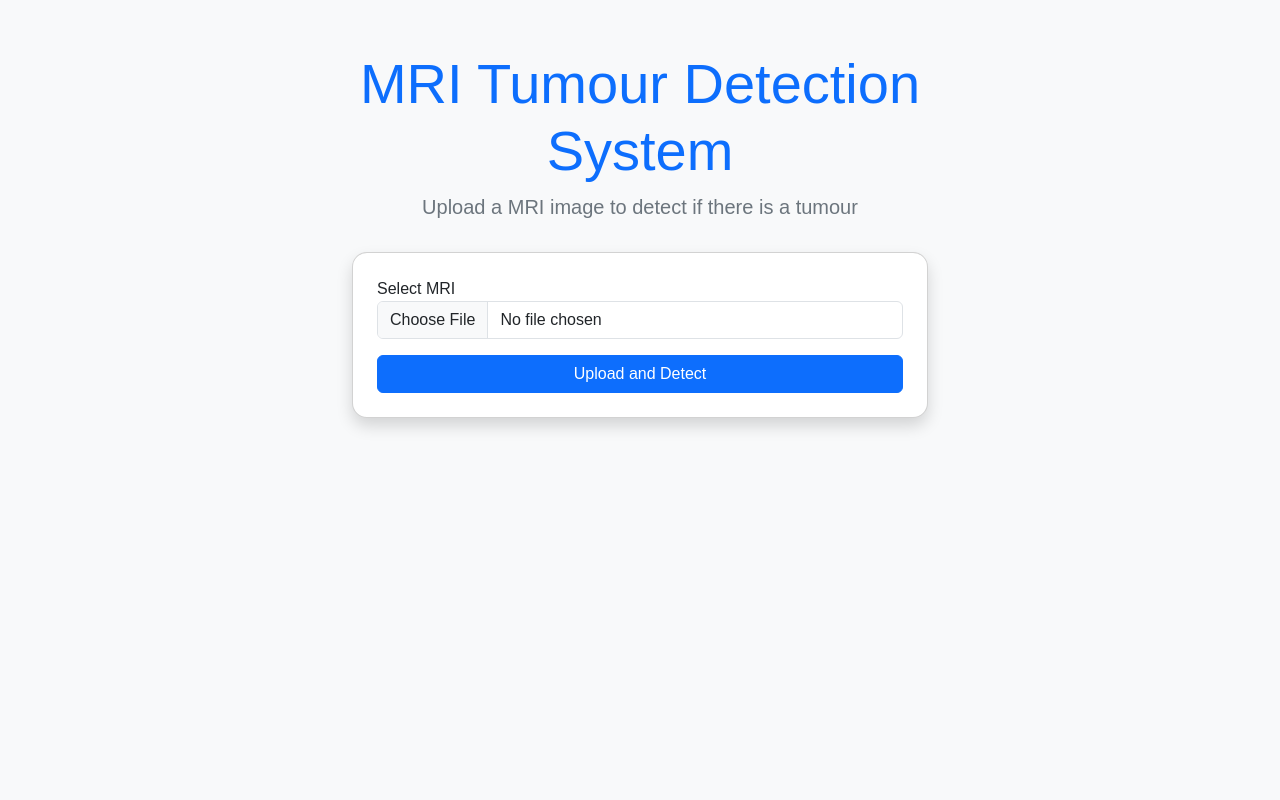
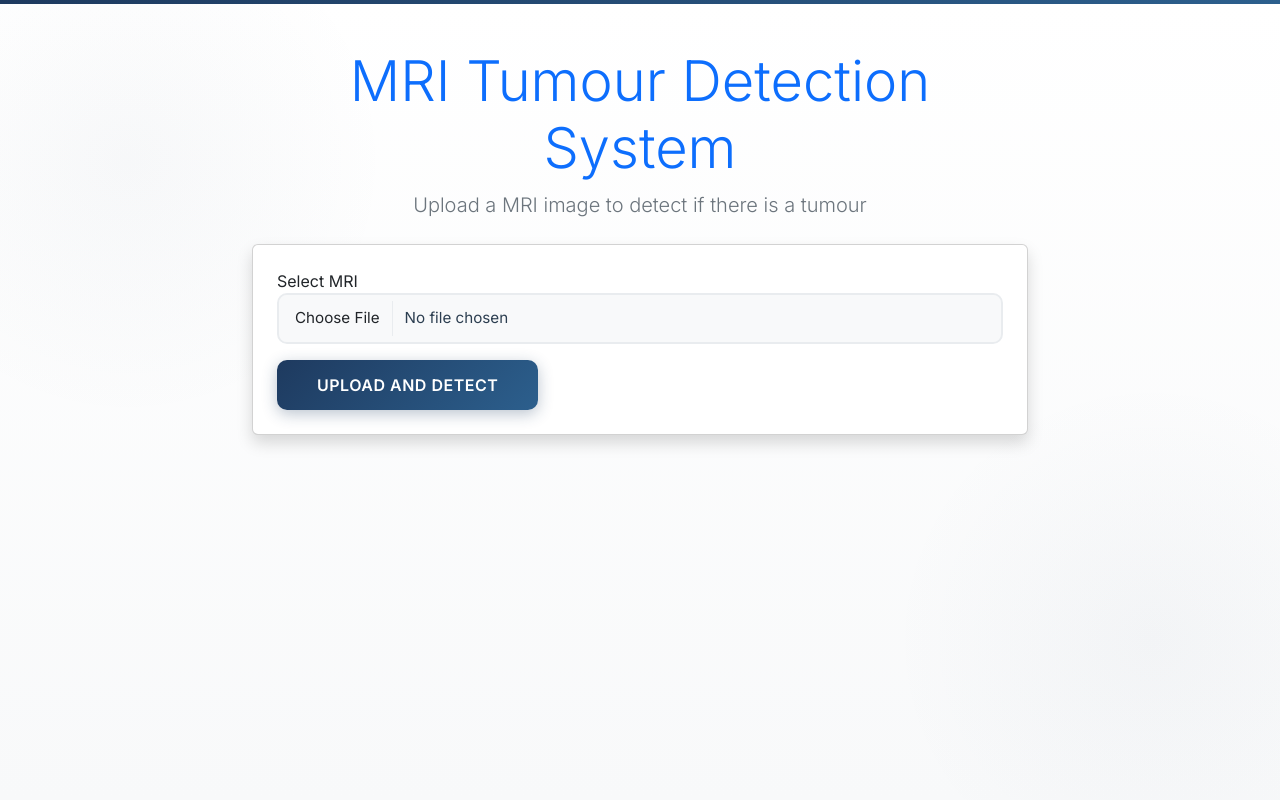
Before and after one commit to manash5/Brain-Tumor-Detector, a Flask app: page / in a window 1280 px wide. Run offline with Flask 3, Linux system fonts and the light colour scheme.

Commit message:
made minor design changes

```diff
--- /dev/null
+++ b/static/style.css
@@ -0,0 +1,274 @@
+/* Import modern font */
+@import url('https://fonts.googleapis.com/css2?family=Inter:wght@300;400;500;600;700&display=swap');
+
+/* Root Variables - White & Navy Blue Theme */
+:root {
+    --primary-navy: #1e3a5f;
+    --secondary-navy: #2c5f8d;
+    --accent-navy: #0f2642;
+    --light-gray: #f8f9fa;
+    --medium-gray: #e9ecef;
+    --success-color: #28a745;
+    --text-dark: #2c3e50;
+    --text-muted: #6c757d;
+    --card-shadow: 0 8px 30px rgba(30, 58, 95, 0.08);
+    --card-hover-shadow: 0 12px 40px rgba(30, 58, 95, 0.12);
+}
+
+/* Global Styles */
+* {
+    margin: 0;
+    padding: 0;
+    box-sizing: border-box;
+}
+
+body {
+    font-family: 'Inter', -apple-system, BlinkMacSystemFont, 'Segoe UI', sans-serif;
+    background-color: #ffffff;
+    background-image:
+        radial-gradient(circle at 10% 20%, rgba(30, 58, 95, 0.03) 0%, transparent 20%),
+        radial-gradient(circle at 90% 80%, rgba(30, 58, 95, 0.03) 0%, transparent 20%),
+        linear-gradient(180deg, #ffffff 0%, #f8f9fa 100%);
+    min-height: 100vh;
+    padding: 3rem 0;
+    position: relative;
+}
+
+body::before {
+    content: '';
+    position: fixed;
+    top: 0;
+    left: 0;
+    width: 100%;
+    height: 4px;
+    background: linear-gradient(90deg, var(--primary-navy) 0%, var(--secondary-navy) 100%);
+    z-index: 1000;
+}
+
+.container {
+    position: relative;
+    z-index: 1;
+    max-width: 800px;
+}
+
+/* Header Section */
+.header-section {
+    margin-bottom: 2.5rem;
+    animation: fadeInDown 0.8s ease;
+}
+
+.header-section h1 {
+    font-weight: 700;
+    color: var(--primary-navy) !important;
+    margin-bottom: 1rem;
+    letter-spacing: -0.5px;
+    position: relative;
+    display: inline-block;
+}
+
+.header-section h1::after {
+    content: '';
+    position: absolute;
+    bottom: -10px;
+    left: 50%;
+    transform: translateX(-50%);
+    width: 80px;
+    height: 4px;
+    background: linear-gradient(90deg, var(--primary-navy) 0%, var(--secondary-navy) 100%);
+    border-radius: 2px;
+}
+
+.header-section p {
+    color: var(--text-muted) !important;
+    font-size: 1.1rem;
+    font-weight: 400;
+    margin-top: 1.5rem;
+}
+
+/* Upload Card */
+.upload-card {
+    background: #ffffff;
+    border: 2px solid var(--medium-gray);
+    border-radius: 16px;
+    box-shadow: var(--card-shadow);
+    transition: all 0.3s ease;
+    animation: fadeInUp 0.8s ease;
+}
+
+.upload-card:hover {
+    transform: translateY(-5px);
+    box-shadow: var(--card-hover-shadow);
+    border-color: var(--primary-navy);
+}
+
+/* Form Elements */
+.form-label {
+    font-weight: 600;
+    color: var(--text-dark);
+    font-size: 0.95rem;
+    margin-bottom: 0.5rem;
+    letter-spacing: 0.3px;
+}
+
+.form-control {
+    border: 2px solid var(--medium-gray);
+    border-radius: 10px;
+    padding: 0.75rem 1rem;
+    font-size: 0.95rem;
+    transition: all 0.3s ease;
+    background-color: var(--light-gray);
+    color: var(--text-dark);
+}
+
+.form-control:focus {
+    border-color: var(--primary-navy);
+    box-shadow: 0 0 0 0.2rem rgba(30, 58, 95, 0.1);
+    background-color: #ffffff;
+    outline: none;
+}
+
+.form-control:hover {
+    border-color: var(--secondary-navy);
+}
+
+/* Button Styling */
+.btn-primary {
+    background: linear-gradient(135deg, var(--primary-navy) 0%, var(--secondary-navy) 100%);
+    border: none;
+    border-radius: 10px;
+    padding: 0.8rem 2.5rem;
+    font-weight: 600;
+    font-size: 1rem;
+    letter-spacing: 0.5px;
+    box-shadow: 0 4px 15px rgba(30, 58, 95, 0.3);
+    transition: all 0.3s ease;
+    text-transform: uppercase;
+    color: #ffffff;
+}
+
+.btn-primary:hover {
+    transform: translateY(-2px);
+    box-shadow: 0 6px 20px rgba(30, 58, 95, 0.4);
+    background: linear-gradient(135deg, var(--accent-navy) 0%, var(--primary-navy) 100%);
+}
+
+.btn-primary:active {
+    transform: translateY(0);
+}
+
+.btn-primary:focus {
+    box-shadow: 0 0 0 0.2rem rgba(30, 58, 95, 0.2);
+}
+
+/* Result Card */
+.result-card {
+    background: #ffffff;
+    border: 2px solid var(--medium-gray);
+    border-radius: 16px;
+    box-shadow: var(--card-shadow);
+    animation: fadeInUp 0.8s ease;
+    overflow: hidden;
+}
+
+.result-card .card-body {
+    padding: 2rem;
+}
+
+.result-card .card-title {
+    font-weight: 700;
+    font-size: 1.5rem;
+    margin-bottom: 0.5rem;
+    color: var(--success-color) !important;
+}
+
+.result-card .card-text {
+    font-size: 1.1rem;
+    margin-bottom: 1.5rem;
+    font-weight: 500;
+    color: var(--text-muted) !important;
+}
+
+.result-card img {
+    border-radius: 12px;
+    box-shadow: 0 5px 20px rgba(0, 0, 0, 0.08);
+    transition: transform 0.3s ease;
+    max-height: 500px;
+    object-fit: contain;
+    width: 100%;
+    border: 1px solid var(--medium-gray);
+}
+
+.result-card img:hover {
+    transform: scale(1.02);
+}
+
+/* Animations */
+@keyframes fadeInDown {
+    from {
+        opacity: 0;
+        transform: translateY(-30px);
+    }
+    to {
+        opacity: 1;
+        transform: translateY(0);
+    }
+}
+
+@keyframes fadeInUp {
+    from {
+        opacity: 0;
+        transform: translateY(30px);
+    }
+    to {
+        opacity: 1;
+        transform: translateY(0);
+    }
+}
+
+/* Responsive Design */
+@media (max-width: 768px) {
+    body {
+        padding: 2rem 0;
+    }
+
+    .header-section h1 {
+        font-size: 2rem;
+    }
+
+    .header-section p {
+        font-size: 1rem;
+    }
+
+    .upload-card,
+    .result-card {
+        border-radius: 12px;
+    }
+
+    .btn-primary {
+        width: 100%;
+        padding: 1rem;
+    }
+}
+
+/* Smooth scrolling */
+html {
+    scroll-behavior: smooth;
+}
+
+/* Custom scrollbar */
+::-webkit-scrollbar {
+    width: 10px;
+}
+
+::-webkit-scrollbar-track {
+    background: var(--light-gray);
+}
+
+::-webkit-scrollbar-thumb {
+    background: var(--primary-navy);
+    border-radius: 5px;
+}
+
+::-webkit-scrollbar-thumb:hover {
+    background: var(--accent-navy);
+}
--- a/templates/index.html
+++ b/templates/index.html
@@ -5,7 +5,7 @@
     <meta name="viewport" content="width=device-width, initial-scale=1.0">
     <title>Tumour Detection System</title>
     <link href="https://cdn.jsdelivr.net/npm/bootstrap@5.3.0-alpha3/dist/css/bootstrap.min.css" rel="stylesheet">
-    <link rel = 'stylesheet' href = 'style.css'>
+    <link rel = 'stylesheet' href = '{{ url_for("static", filename="style.css") }}'>
 </head>
 <body>
     <div class="container">
--- a/templates/style.css
+++ /dev/null
@@ -1,32 +0,0 @@
-/* styles.css */
-body {
-    font-family: 'Arial', sans-serif;
-    background-color: #f8f9fa;
-}
-
-.container {
-    max-width: 600px; /* Set a max width for the container */
-    margin: 0 auto;   /* Center the container horizontally */
-    margin-top: 50px;
-}
-
-.card {
-    border-radius: 15px;
-}
-
-#results img {
-    max-height: 400px;
-    margin-top: 15px;
-}
-
-.text-center {
-    text-align: center;
-}
-
-.btn {
-    width: 100%;
-}
-
-.lead {
-    margin-bottom: 30px; /* Space between the heading and the form */
-}
```
